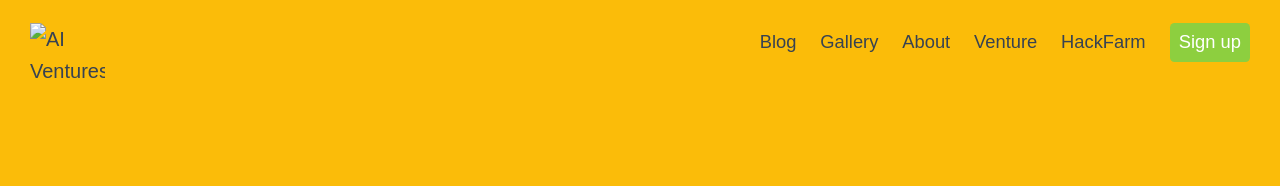
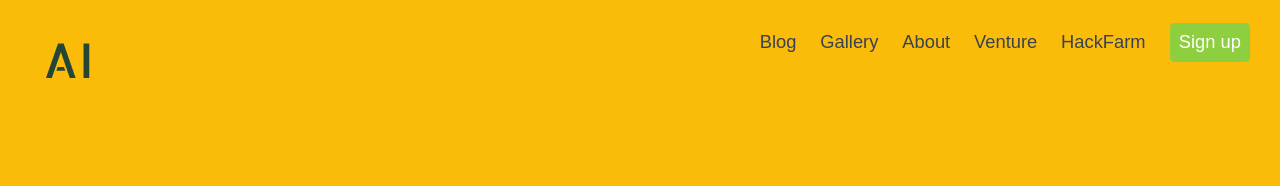
Before and after one commit to budweis/venture, a Jekyll site: the page built from index.markdown, in a window 1280 px wide. Shown: the top 186 px of the page. Built offline with Jekyll 4.4.1, drawn with Linux system fonts in a browser that asks for light colours; some web fonts are replaced.

Commit message:
Updated Config

```diff
--- a/_config.yml
+++ b/_config.yml
@@ -62,5 +62,5 @@ date_format: "%b %d, %Y"
 google_analytics:
 twitter:
   username: nicolaj_com
-logo: "/assets/ailogo.png"
+logo: "/uploads/ailogo.png"
 future: true
```
